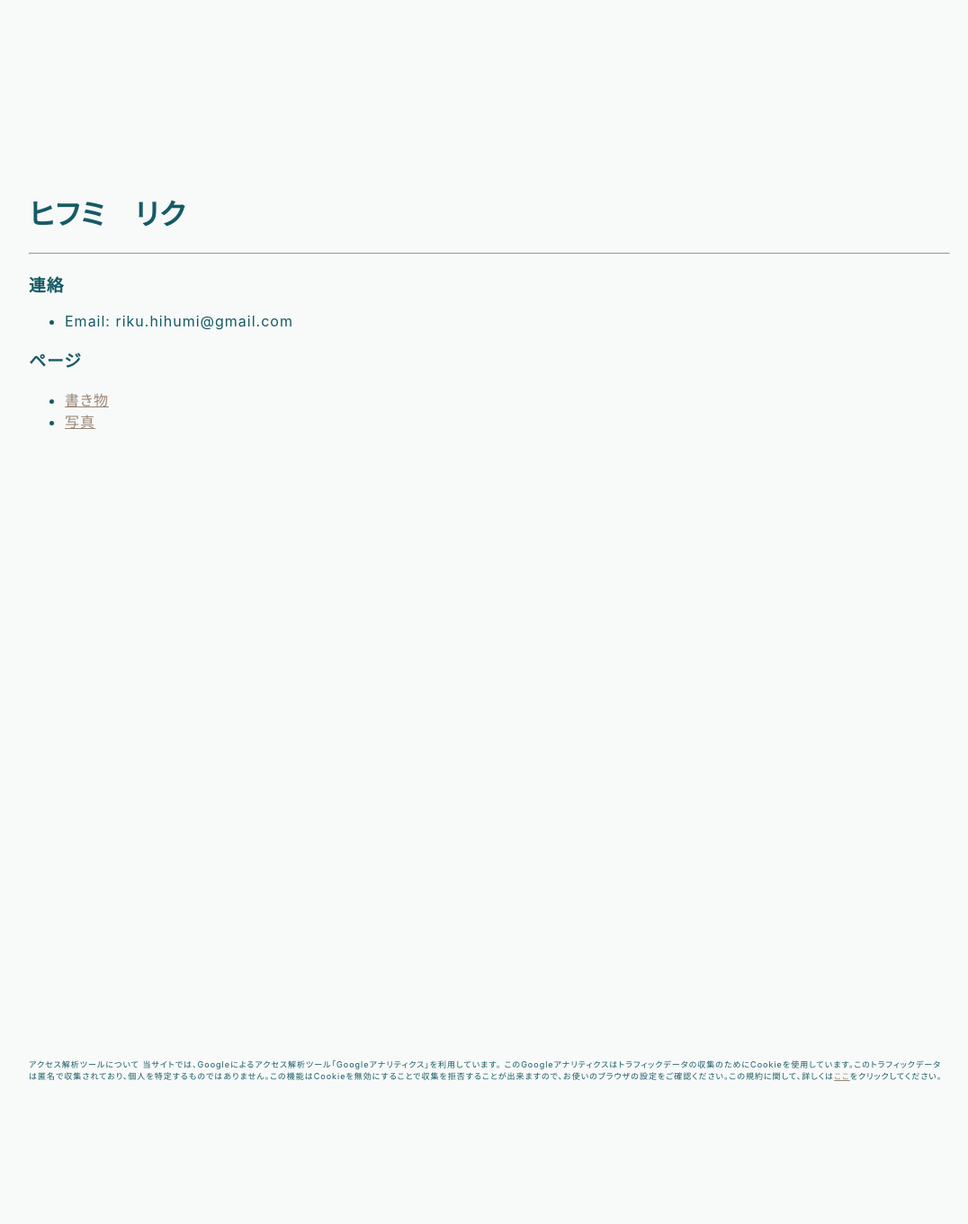
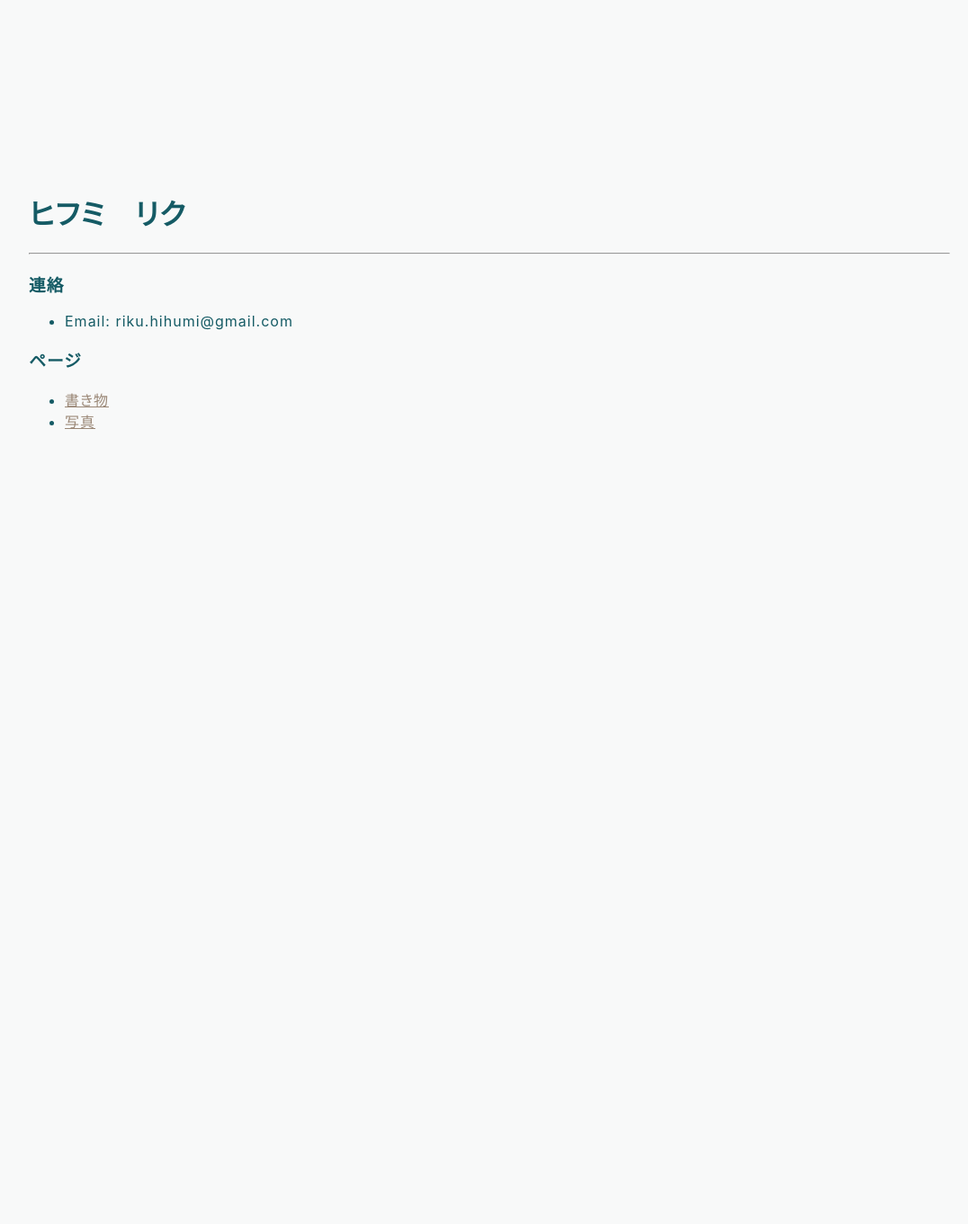
Before and after one commit to hihumi-riku/hihumi-riku.github.io, a Jekyll site: the page built from index.md, in a window 1280 px wide. Shown: the whole page at 90% size, without its empty margins (96-1172 px from the left). Built offline with Jekyll 4.4.1, drawn with Linux system fonts in a browser that asks for light colours; part of the change alters nothing that is shown.

Commit message:
Update homepage.html

```diff
--- a/_layouts/homepage.html
+++ b/_layouts/homepage.html
@@ -1,14 +1,6 @@
 <!DOCTYPE html>
     <head>
-        <!-- Global site tag (gtag.js) - Google Analytics -->
-        <script async src="https://www.googletagmanager.com/gtag/js?id=UA-155072073-1"></script>
-        <script>
-            window.dataLayer = window.dataLayer || [];
-            function gtag(){dataLayer.push(arguments);}
-            gtag('js', new Date());
 
-            gtag('config', 'UA-155072073-1');
-        </script>
 
         <link rel="stylesheet" type="text/css" href="/assets/styles/stylesheet.css" media="screen">
         <meta charset="utf-8">
@@ -26,29 +18,8 @@
 
     </div>
         <footer>
-    　　　　　　 <br>
         <br>
         <br>
-        <br>
-        <br>
-        <br>
-        <br>
-        <br>
-        <br>
-        <br>
-        <br>
-        <br>
-        <br>
-        <br>
-        <br>
-        <br>
-        <br>
-        <br>
-アクセス解析ツールについて
-
-当サイトでは、Googleによるアクセス解析ツール「Googleアナリティクス」を利用しています。
-
-このGoogleアナリティクスはトラフィックデータの収集のためにCookieを使用しています。このトラフィックデータは匿名で収集されており、個人を特定するものではありません。この機能はCookieを無効にすることで収集を拒否することが出来ますので、お使いのブラウザの設定をご確認ください。この規約に関して、詳しくは<a href=https://marketingplatform.google.com/about/analytics/terms/jp/>ここ</a></>をクリックしてください。
         </footer>
 
     </body>
```
